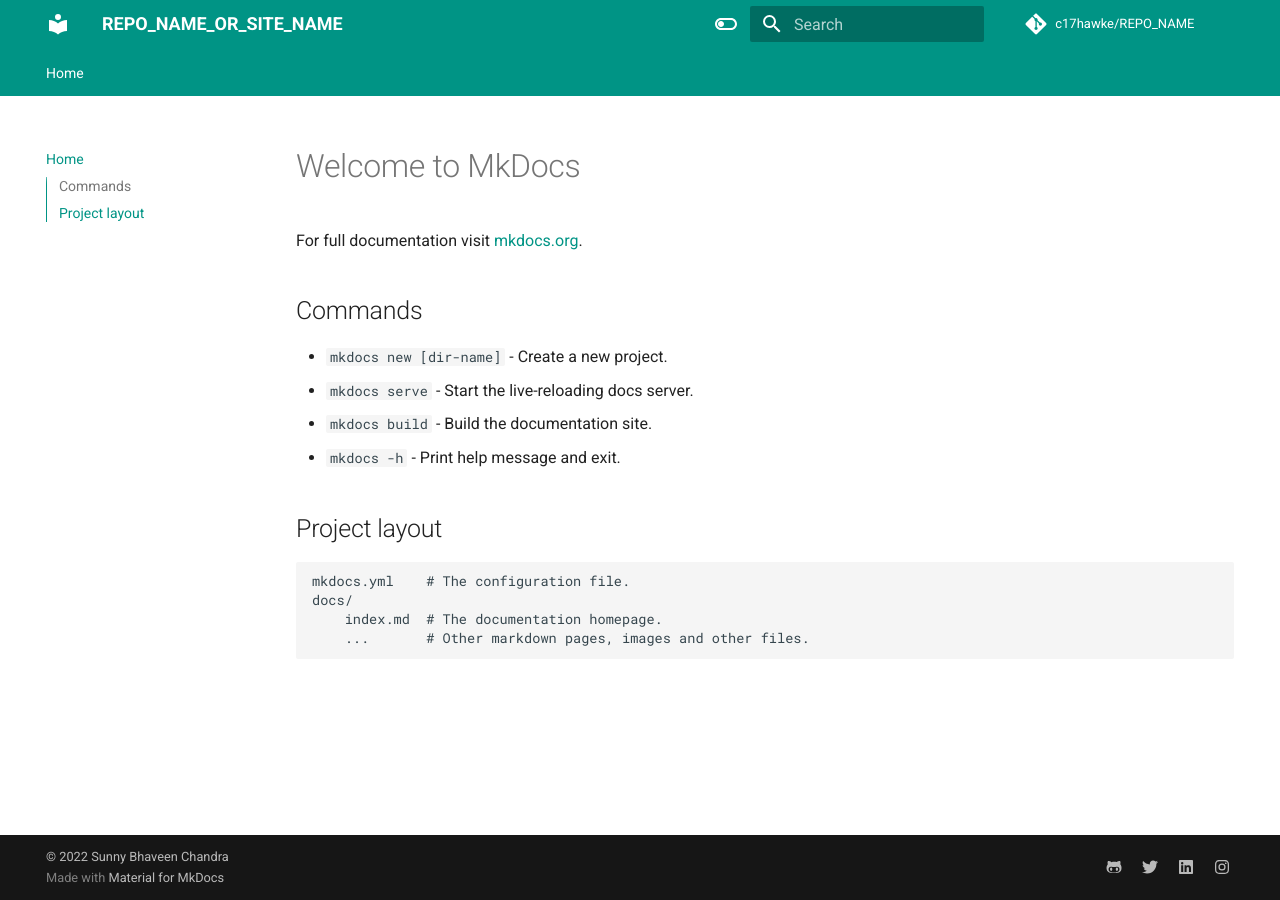
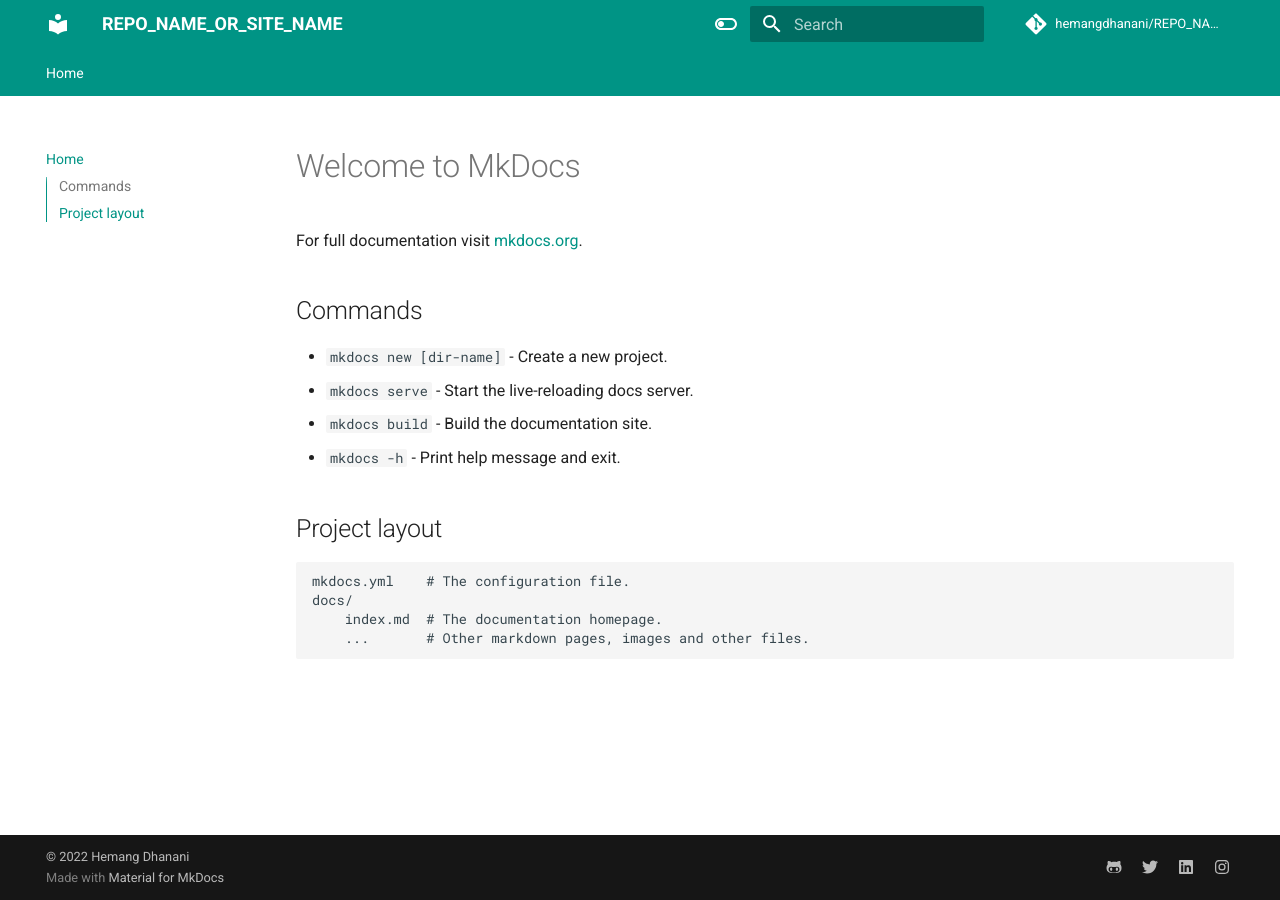
Before and after one commit to hemangdhanani/docsTemplate, an MkDocs documentation site: the page built from docs/index.md, in a window 1280 px wide. Built offline with MkDocs 1.6.1 and Material for MkDocs 9.7.7, drawn with Linux system fonts in a browser that asks for light colours; comment, search, counter and statistics services are not loaded.

Commit message:
Try1: change in ci file

```diff
--- a/mkdocs.yml
+++ b/mkdocs.yml
@@ -4,13 +4,13 @@
 nav:
   - Home: index.md
 
-site_author: Sunny Bhaveen Chandra
+site_author: Hemang Dhanani
 site_description: >-
   DESCRIPTION
 
 # Repository
-repo_name: c17hawke/REPO_NAME
-repo_url: https://github.com/c17hawke/REPO_NAME
+repo_name: hemangdhanani/REPO_NAME
+repo_url: https://github.com/hemangdhanani
 
 # Configuration
 theme:
@@ -39,13 +39,13 @@
 extra:
   social:
     - icon: fontawesome/brands/github-alt
-      link: https://github.com/c17hawke
+      # link: https://github.com/c17hawke
     - icon: fontawesome/brands/twitter
-      link: https://twitter.com/c17hawke
+      # link: https://twitter.com/c17hawke
     - icon: fontawesome/brands/linkedin
-      link: https://linkedin.com/in/c17hawke
+      # link: https://linkedin.com/in/c17hawke
     - icon: fontawesome/brands/instagram
-      link: https://www.instagram.com/c17hawke/
+      # link: https://www.instagram.com/c17hawke/
 
 extra_javascript:
   - javascripts/mathjax.js
@@ -71,4 +71,4 @@
   - search
 
 copyright: |
-  &copy; 2022 <a href="https://github.com/c17hawke"  target="_blank" rel="noopener">Sunny Bhaveen Chandra</a>
+  &copy; 2022 <a href="https://github.com/hemangdhanani"  target="_blank" rel="noopener">Hemang Dhanani</a>
```
Also changed, not shown: 1 other file.
